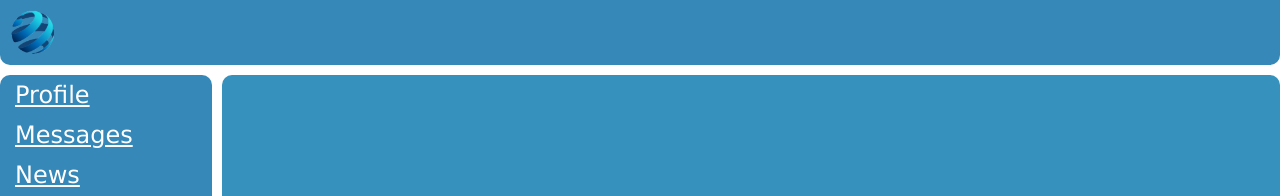
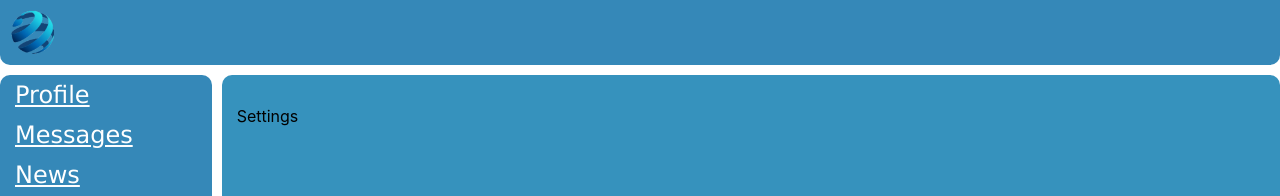
Before and after one commit to NAVIch0k/react, a React (Create React App) app: page /settings in a window 1280 px wide. Shown: the top 196 px of the page. Built offline with nearby package versions, Linux system fonts and the light colour scheme.

Commit message:
nav route

```diff
--- a/src/App.js
+++ b/src/App.js
@@ -5,6 +5,9 @@ import Header from './components/Header/Header.jsx';
 import Navbar from './components/Navbar/Navbar.jsx';
 import Profile from './components/Profile/Profile.jsx';
 import { BrowserRouter, Route, Routes } from 'react-router-dom';
+import News from './components/News/News';
+import Settings from './components/Settings/Settings';
+import Music from './components/Music/Music';
 
 const App = () => {
   return (
@@ -16,6 +19,9 @@ const App = () => {
           <Routes>
             <Route path='/dialogs' element={<Dialogs />} />
             <Route path='/profile' element={<Profile />} />
+            <Route path='/news' element={<News/>}/>
+            <Route path='/settings' element={<Settings/>}/>
+            <Route path='/music' element={<Music/>}/>
           </Routes>
         </div>
       </div>
--- /dev/null
+++ b/src/components/Music/Music.jsx
@@ -0,0 +1,10 @@
+import React from 'react';
+import s from './Music.module.css';
+
+const Music=()=>{
+    return(
+        <p>Music</p>
+    )
+}
+
+export default Music;
--- a/src/components/Navbar/Navbar.jsx
+++ b/src/components/Navbar/Navbar.jsx
@@ -5,9 +5,9 @@ const Navbar = () => {
         <nav className={s.nav}>
             <a className={s.item} href='/profile'>Profile</a>
             <a className={s.item} href='/dialogs'>Messages</a>
-            <a className={s.item} href='/#'>News</a>
-            <a className={s.item} href='/#'>Music</a>
-            <a className={s.item} href='/#'>Settings</a>
+            <a className={s.item} href='/news'>News</a>
+            <a className={s.item} href='/music'>Music</a>
+            <a className={s.item} href='/settings'>Settings</a>
         </nav>
     )
 }
--- /dev/null
+++ b/src/components/News/News.jsx
@@ -0,0 +1,10 @@
+import React from 'react';
+import s from './News.module.css';
+
+const News=()=>{
+    return(
+        <p>News</p>
+    )
+}
+
+export default News;
--- /dev/null
+++ b/src/components/Settings/Settings.jsx
@@ -0,0 +1,10 @@
+import React from 'react';
+import s from './Settings.module.css';
+
+const Settings=()=>{
+    return(
+        <p>Settings</p>
+    )
+}
+
+export default Settings;
```
Also changed, not shown: src/components/Music/Music.module.css (added), src/components/News/News.module.css (added), src/components/Settings/Settings.module.css (added).
